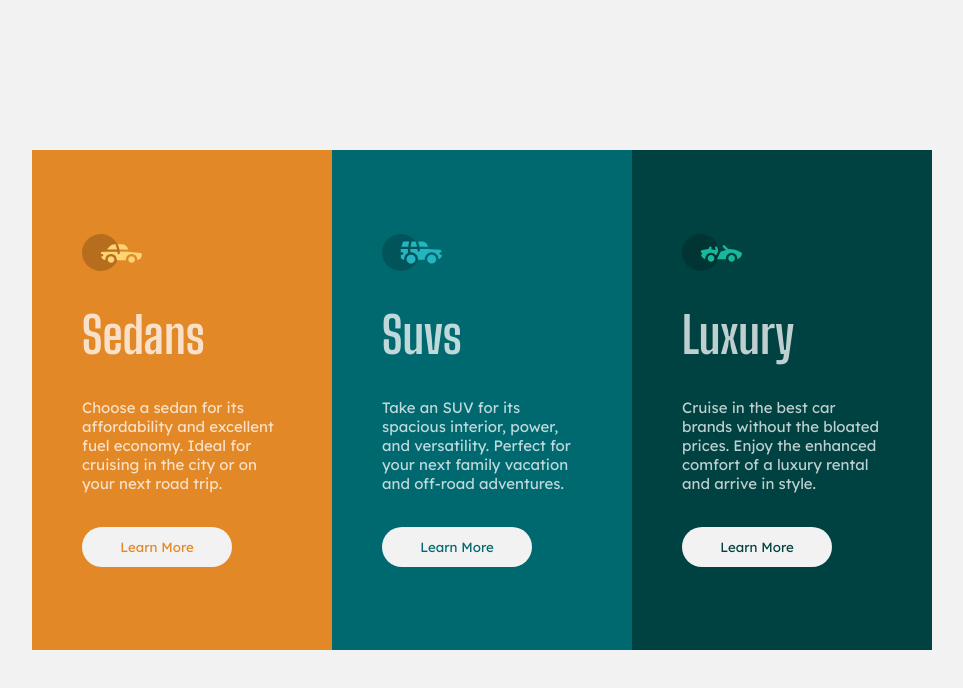
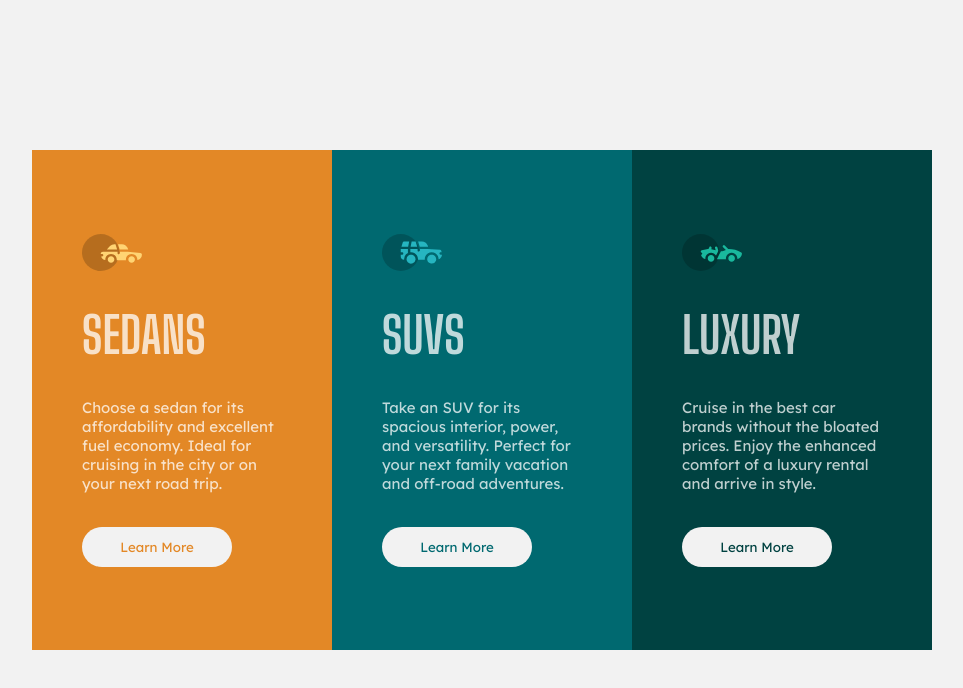
Before and after one commit to alexandremsantosjob/desafio-column-card-component, a plain HTML site: page index.html in a window 1280 px wide. Shown: the whole page, without its empty margins (158-1121 px from the left). Drawn offline with Linux system fonts and the light colour scheme.

Commit message:
uppercase update

```diff
--- a/style.css
+++ b/style.css
@@ -47,6 +47,11 @@ body{
     flex-direction: column;
     justify-content: space-evenly;
 
+}
+.first_car h1,
+.second_car h1,
+.third_car h1{
+    text-transform: uppercase;
 }
 
 .first_car{
```
